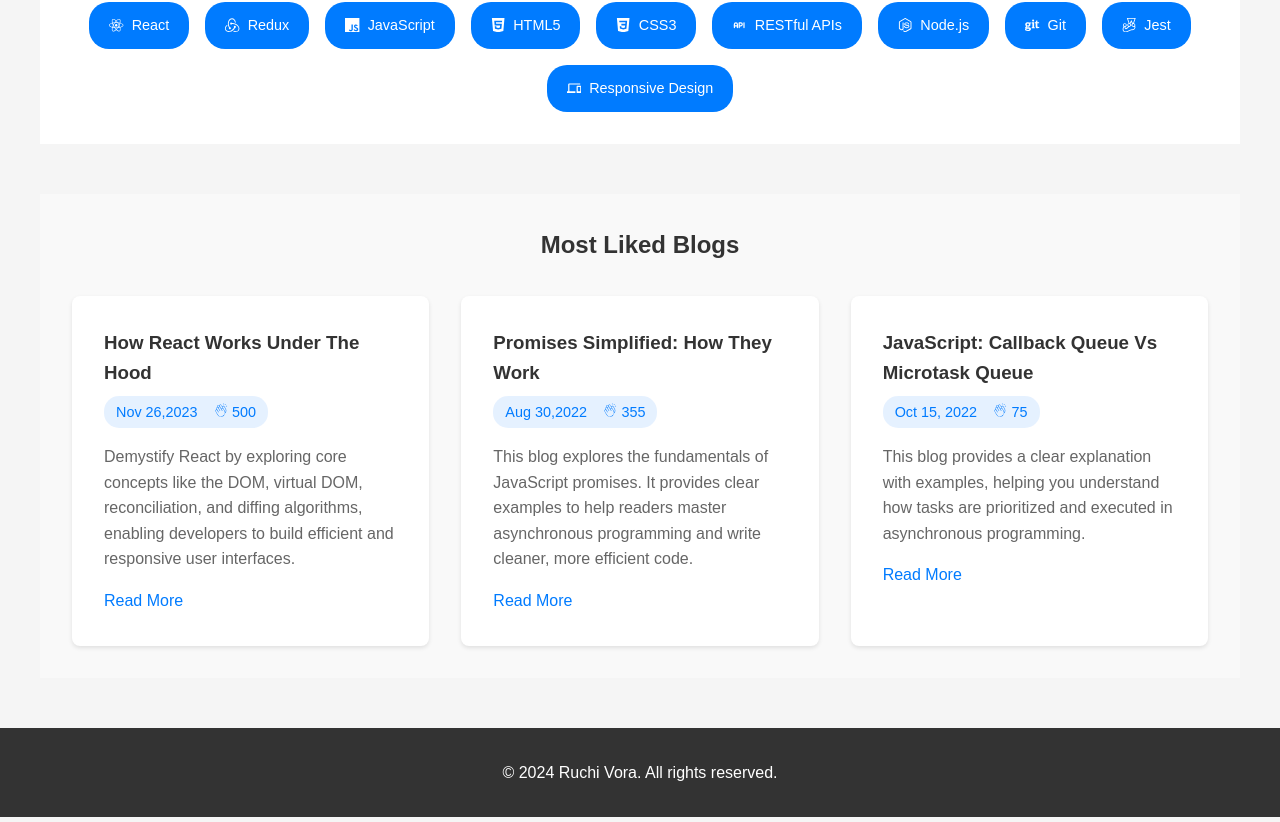
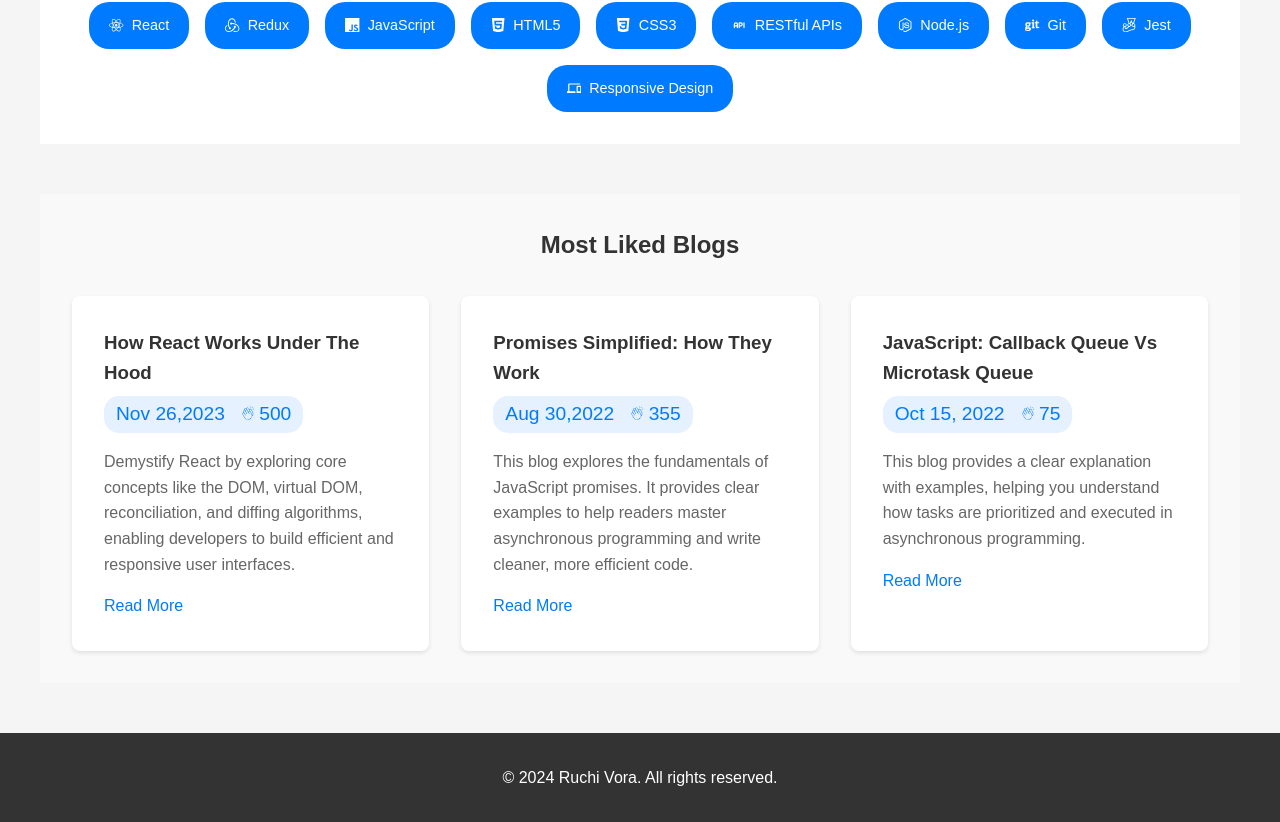
Before and after one commit to ruchivora/ruchi-vora-portfolio, a React (Vite) app: page / in a window 1280 px wide. Shown: the part 2467-3289 px from the top of the page. Built offline with nearby package versions, Linux system fonts and the light colour scheme; the HTML template or start-up script is replaced by a standard one.

Commit message:
update css

```diff
--- a/src/components/Blog/Blog.module.css
+++ b/src/components/Blog/Blog.module.css
@@ -43,12 +43,12 @@
 }
 
 .blogItem .date {
-  font-size: 0.9rem;
+  font-size: 1.2rem;
   padding-right: 0.5rem;
 }
 
 .blogItem .clapCount {
-  font-size: 0.9rem;
+  font-size: 1.2rem;
   gap: 0.9rem
 }
 
```
